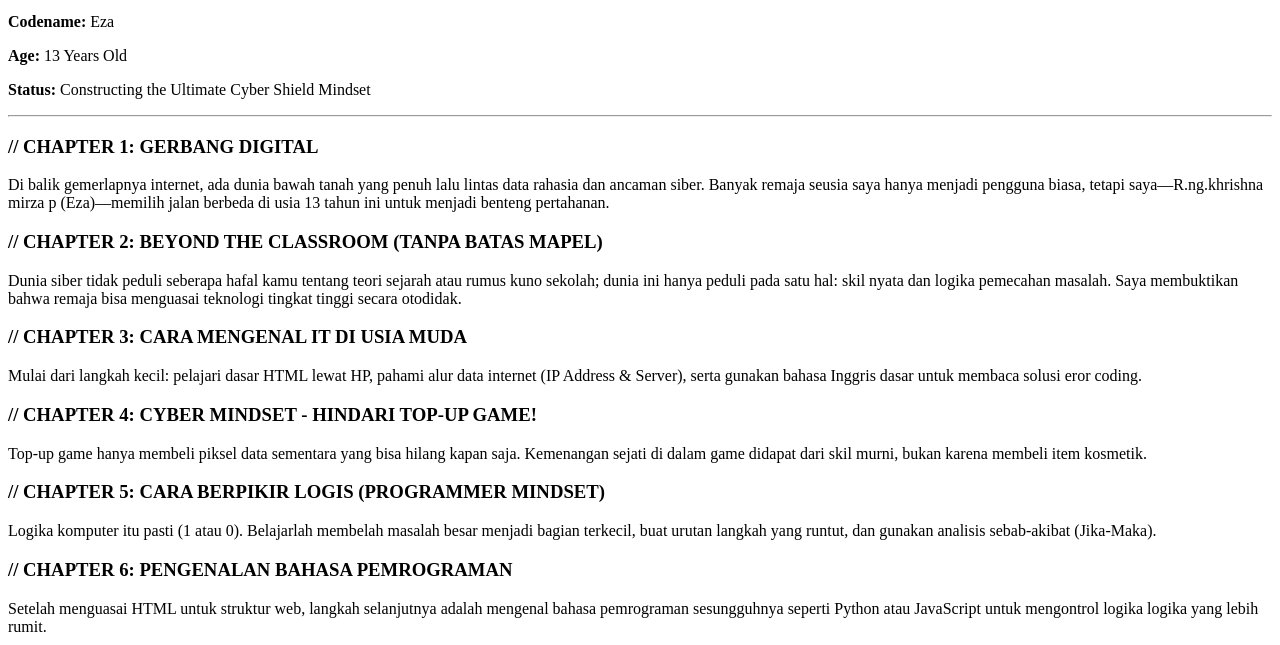
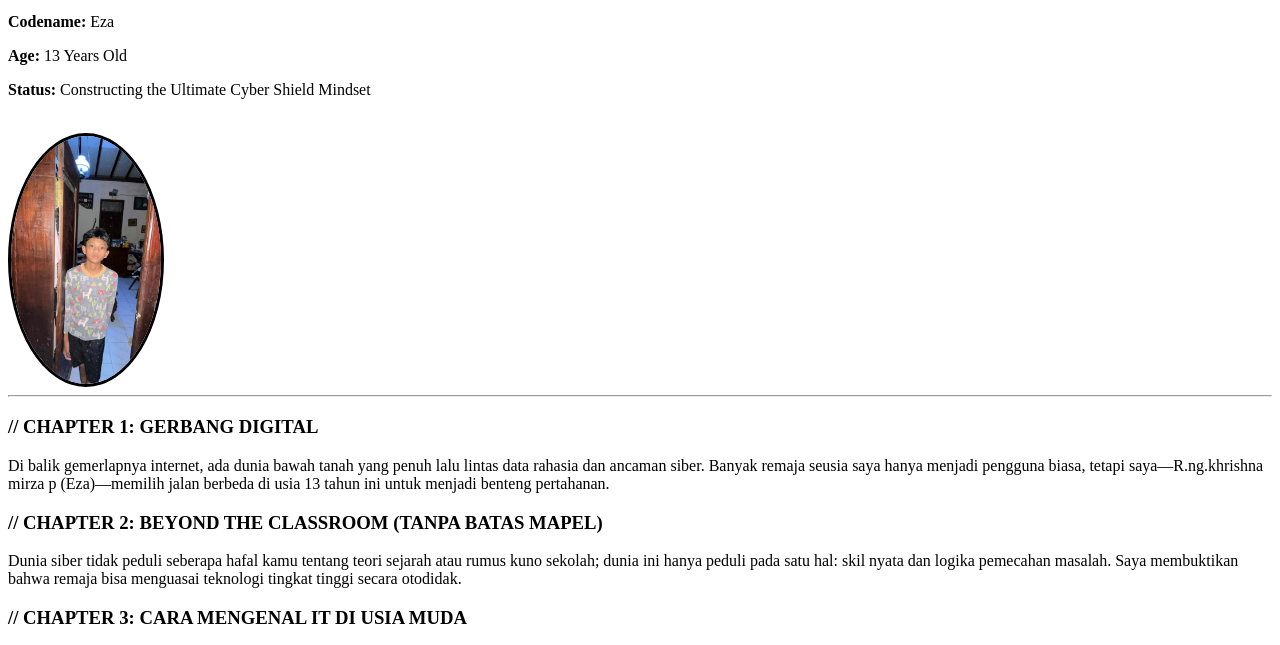
Before and after one commit to Ezashield/ezashield.github.io, a plain HTML site: page index.html in a window 1280 px wide. Shown: the part 127-772 px from the top of the page. Drawn offline with Linux system fonts and the light colour scheme.

Commit message:
Update index.html

```diff
--- a/index.html
+++ b/index.html
@@ -11,6 +11,9 @@
     <p><b>Codename:</b> Eza</p>
     <p><b>Age:</b> 13 Years Old</p>
     <p><b>Status:</b> Constructing the Ultimate Cyber Shield Mindset</p>
+    <br>
+<img src="profil.jpg.jpg" alt="Foto Eza" width="150" style="border-radius: 50%; border: 3px solid #000;">
+<br>
 
     <hr>
 
```
